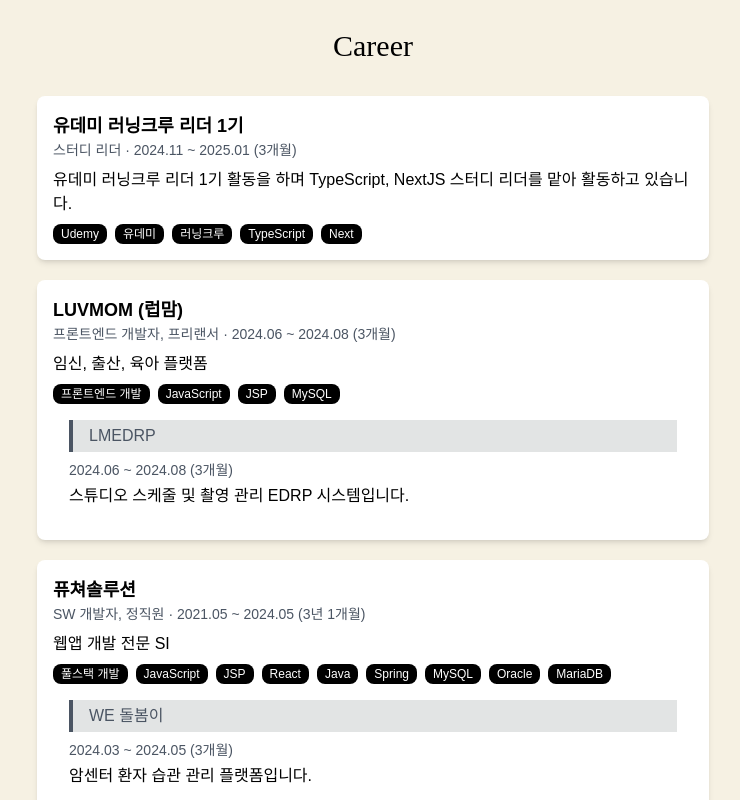
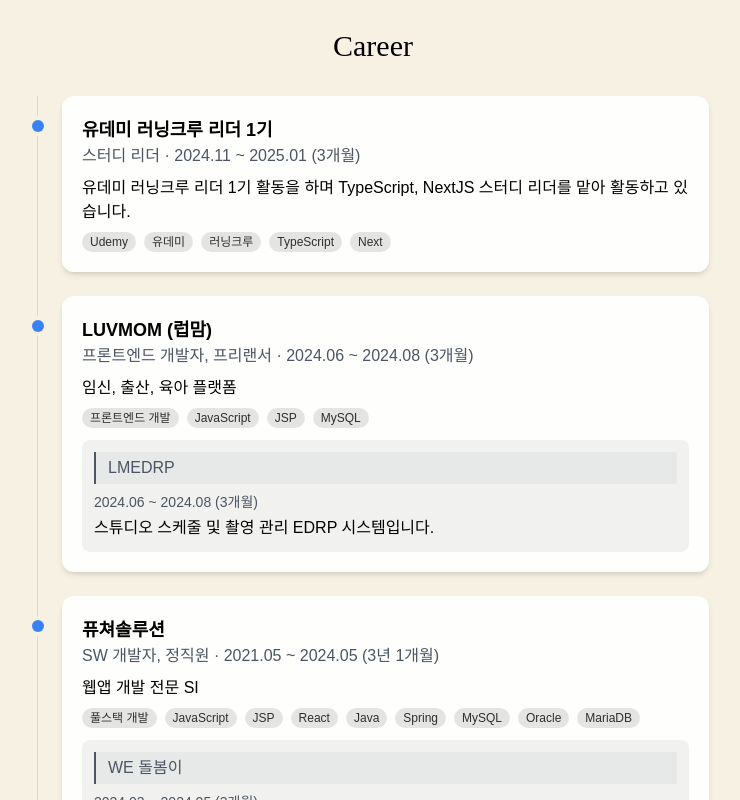
Before and after one commit to HwajinLee3114/lhjin-portfolio, a Next.js app: page /career in a window 1280 px wide. Shown: the top 800 px of the page, without its empty margins (267-1007 px from the left). Built offline with nearby package versions, Linux system fonts and the light colour scheme; a web font is replaced by a local one.

Commit message:
update: timeline

```diff
--- a/src/app/career/page.tsx
+++ b/src/app/career/page.tsx
@@ -32,10 +32,11 @@ export default function Career() {
       <p className="my-4"></p>
 
       <div className="max-w-2xl w-full">
-        <ul className="flex flex-col gap-5">
+        <ul className="relative flex flex-col gap-6 pl-6 border-l border-black/10 dark:border-white/10">
           {loading
             ? Array.from({ length: 3 }).map((_, idx) => (
-                <li key={`career_skeleton_${idx}`} className="bg-white dark:bg-[#273038] rounded-lg shadow-md p-4">
+                <li key={`career_skeleton_${idx}`} className="relative bg-white/80 dark:bg-[#273038] rounded-xl shadow-md p-4">
+                  <span className="absolute left-[-1.9rem] top-6 h-3 w-3 rounded-full bg-themacolor4 shadow ring-4 ring-themacolor1 dark:ring-[#1f262e]" />
                   <div className="skeleton h-5 w-40 mb-2" />
                   <div className="skeleton h-4 w-56 mb-3" />
                   <div className="skeleton h-4 w-full mb-3" />
@@ -49,7 +50,7 @@ export default function Career() {
             : sortedCareer.map((item, index) => (
                 <li
                   key={`career_${index}`}
-                  className="bg-white dark:bg-[#273038] rounded-lg shadow-md p-4 hover:shadow-xl"
+                  className="relative bg-white/90 dark:bg-[#273038] rounded-xl shadow-md p-5 hover:shadow-xl"
                   // initial={{ opacity: 0, y: 20 }}
                   // whileInView={{ opacity: 1, y: 0 }}
                   // transition={{
@@ -59,6 +60,7 @@ export default function Career() {
                   //   y: { duration: 0.5 },
                   // }}
                 >
+                  <span className="absolute left-[-1.9rem] top-6 h-3 w-3 rounded-full bg-themacolor4 shadow ring-4 ring-themacolor1 dark:ring-[#1f262e]" />
                   <div className="flex flex-col sm:flex-row gap-2 items-start sm:items-center">
                     <h2 className="text-lg font-bold">{item.company}</h2>
                   </div>
@@ -66,7 +68,7 @@ export default function Career() {
                     {item.roles.map((roleItem, roleIndex) => (
                       <div
                         key={`${item.id}_role_${roleIndex}`}
-                        className="text-gray-600 dark:text-darkfg/80 text-base md:text-sm"
+                        className="text-gray-600 dark:text-darkfg/80 text-sm md:text-base"
                       >
                         {roleItem.role} {roleItem.role ? '· ' : ''}
                         {formatPeriod(roleItem.periodStart, roleItem.periodEnd)}
@@ -78,7 +80,7 @@ export default function Career() {
                     {item.tag.map((t, idx) => (
                       <p
                         key={`carrerTag_${idx}`}
-                        className="text-xs px-2 py-0.5 rounded-lg bg-black text-white"
+                        className="text-xs px-2 py-0.5 rounded-full bg-black/10 dark:bg-white/10 text-black/80 dark:text-white/80"
                       >
                         {t}
                       </p>
@@ -89,8 +91,8 @@ export default function Career() {
                     item.projectDetails.map(
                       (pj, idx) =>
                         pj && (
-                          <section className="py-3.5 px-0 md:p-4" key={`${pj.id}_career_${idx}`}>
-                            <div className="py-1 pl-4 mb-2 border-l-4 border-gray-600 dark:border-darkfg/40 text-gray-600 dark:text-darkfg/80 bg-quotecolor dark:bg-[#273038]">
+                          <section className="mt-3 rounded-lg bg-black/5 dark:bg-white/5 p-3" key={`${pj.id}_career_${idx}`}>
+                            <div className="py-1 pl-3 mb-2 border-l-2 border-gray-600 dark:border-darkfg/40 text-gray-600 dark:text-darkfg/80 bg-quotecolor/60 dark:bg-[#273038]/60">
                               {pj.title}
                             </div>
                             <div className="text-gray-600 dark:text-darkfg/80 text-base md:text-sm mb-1">
```
